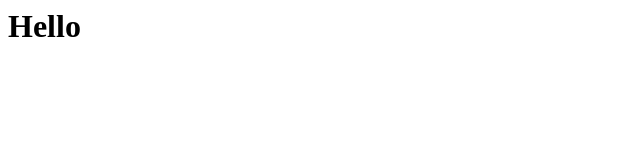
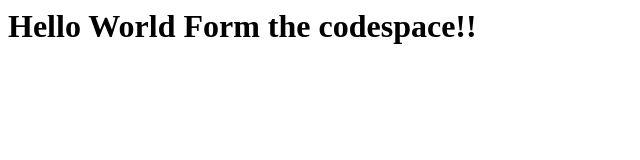
Before and after one commit to utkarshbuilds/skills-code-with-codespaces, a plain HTML site: page index.html in a window 1280 px wide. Shown: the whole page, without its empty margins (0-640 px from the left). Drawn offline with Linux system fonts and the light colour scheme.

Commit message:
Adding Hello World From the codespaceclear

```diff
--- a/index.html
+++ b/index.html
@@ -1,3 +1,3 @@
 <html>
-  <h1>Hello</h1>
+  <h1>Hello World Form the codespace!!</h1>
 </html>
```
